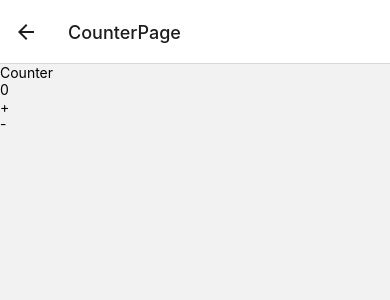
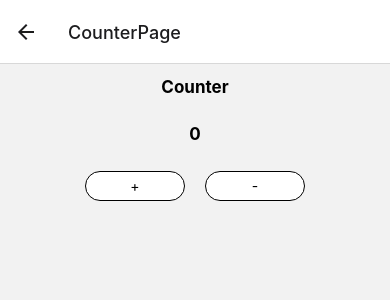
Before and after one commit to ivory-code/playground, a React Native app: screen /CounterPage in a window 390 px wide. Shown: the top 300 px of the page. Built offline with nearby package versions, Linux system fonts and the light colour scheme; what react-native would draw is missing.

Commit message:
style: add [CounterPage] styles

```diff
--- a/src/components/atoms/PressButton.tsx
+++ b/src/components/atoms/PressButton.tsx
@@ -9,9 +9,9 @@ interface Props {
 
 const PressButton = ({children, onPress, style}: Props) => {
   return (
-    <View style={style}>
-      <TouchableOpacity onPress={onPress}>{children}</TouchableOpacity>
-    </View>
+    <TouchableOpacity style={style} onPress={onPress}>
+      {children}
+    </TouchableOpacity>
   )
 }
 
--- a/src/components/pages/CounterPage.tsx
+++ b/src/components/pages/CounterPage.tsx
@@ -30,5 +30,6 @@ export default CounterPage
 const styles = StyleSheet.create({
   container: {
     flex: 1,
+    alignItems: 'center',
   },
 })
--- a/src/components/templates/CounterTemplate.tsx
+++ b/src/components/templates/CounterTemplate.tsx
@@ -1,6 +1,6 @@
 import PressButton from '../atoms/PressButton'
 import React from 'react'
-import {Text, View} from 'react-native'
+import {StyleSheet, Text, View} from 'react-native'
 
 interface Props {
   countState?: number
@@ -10,17 +10,46 @@ interface Props {
 
 const CounterTemplate = ({countState, decrement, increment}: Props) => {
   return (
-    <View>
-      <Text>Counter</Text>
-      <Text>{countState}</Text>
-      <PressButton onPress={increment}>
-        <Text>+</Text>
-      </PressButton>
-      <PressButton onPress={decrement}>
-        <Text>-</Text>
-      </PressButton>
+    <View style={styles.container}>
+      <Text style={styles.text}>Counter</Text>
+      <Text style={styles.text}>{countState}</Text>
+      <View style={styles.buttonContainer}>
+        <PressButton onPress={increment} style={styles.button}>
+          <Text>+</Text>
+        </PressButton>
+        <PressButton onPress={decrement} style={styles.button}>
+          <Text>-</Text>
+        </PressButton>
+      </View>
     </View>
   )
 }
 
 export default CounterTemplate
+
+const styles = StyleSheet.create({
+  container: {
+    flexDirection: 'column',
+    justifyContent: 'space-around',
+    alignItems: 'center',
+    width: 300,
+    height: 150,
+  },
+  text: {
+    fontSize: 17,
+    fontWeight: 'bold',
+  },
+  buttonContainer: {
+    flexDirection: 'row',
+  },
+  button: {
+    justifyContent: 'center',
+    alignItems: 'center',
+    width: 100,
+    height: 30,
+    backgroundColor: 'white',
+    marginHorizontal: 10,
+    borderWidth: 1,
+    borderRadius: 20,
+  },
+})
```
